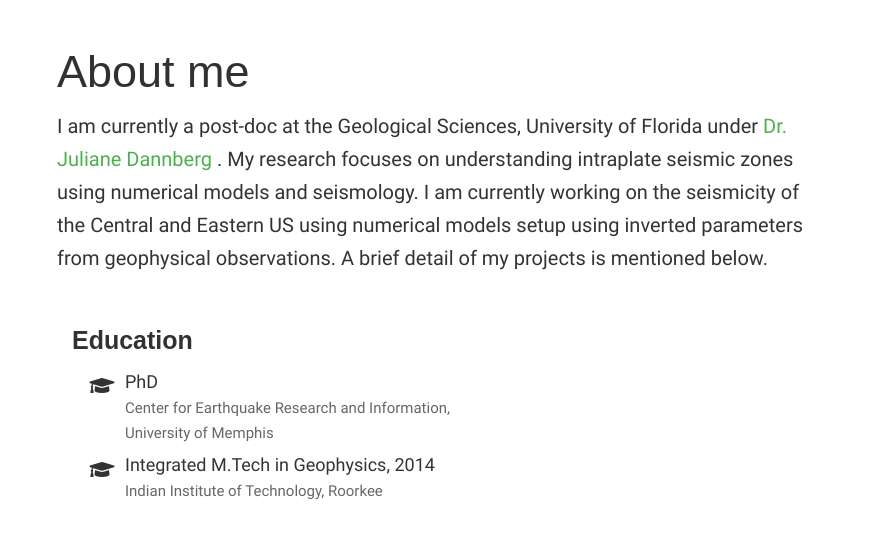
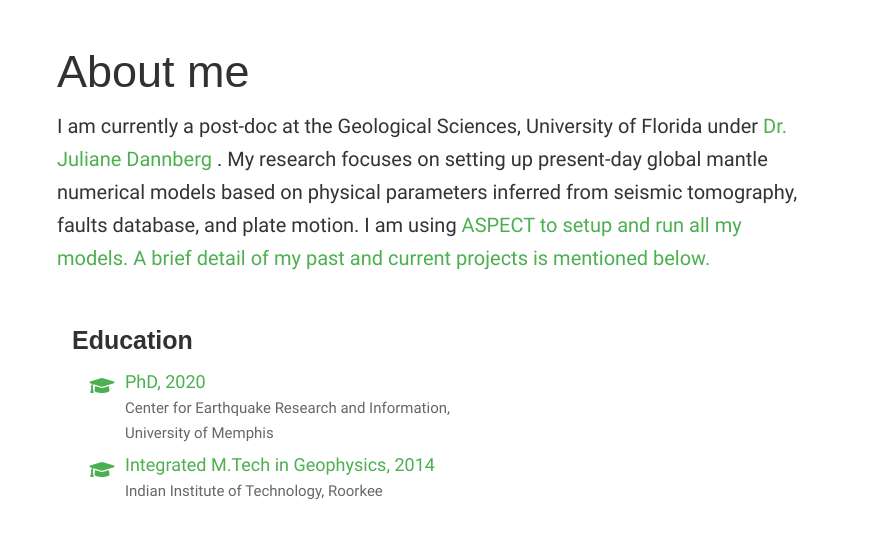
Before and after one commit to alarshi/alarshi.github.io, a plain HTML site: page index.html in a window 1280 px wide. Shown: the part 97-655 px from the top of the page, 403-1280 px from the left. Drawn offline with Linux system fonts and the light colour scheme; a web font is replaced by a local one.

Commit message:
Introduction changes.

```diff
--- a/index.html
+++ b/index.html
@@ -156,9 +156,10 @@
 
 <p>I am currently a post-doc at the Geological Sciences, University of Florida under
   <a href="https://jdannberg.github.io/">Dr. Juliane Dannberg </a>.
-My research focuses on understanding intraplate seismic zones using numerical models and seismology.
-I am currently working on the seismicity of the Central and Eastern US using numerical models setup using inverted parameters from
-geophysical observations. A brief detail of my projects is mentioned below.
+My research focuses on setting up present-day global mantle numerical models based on physical parameters
+inferred from seismic tomography, faults database, and plate motion.
+I am using <a href="https://geodynamics.org/cig/software/aspect/"> ASPECT to setup and run all my
+models. A brief detail of my past and current projects is mentioned below.
 
 
       <div class="col-sm-7">
@@ -168,7 +169,7 @@ geophysical observations. A brief detail of my projects is mentioned below.
           <li>
             <i class="fa-li fa fa-graduation-cap"></i>
             <div class="description">
-              <p class="course">PhD</p>
+              <p class="course">PhD, 2020</p>
               <p class="institution">Center for Earthquake Research and Information, University of Memphis</p>
             </div>
           </li>
```
